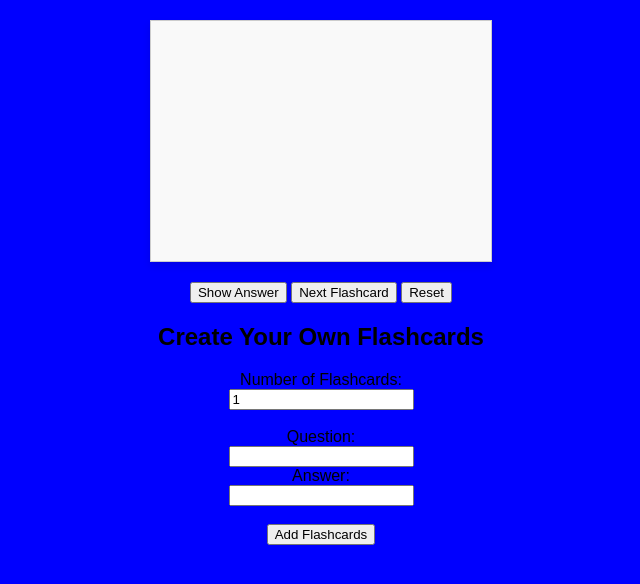
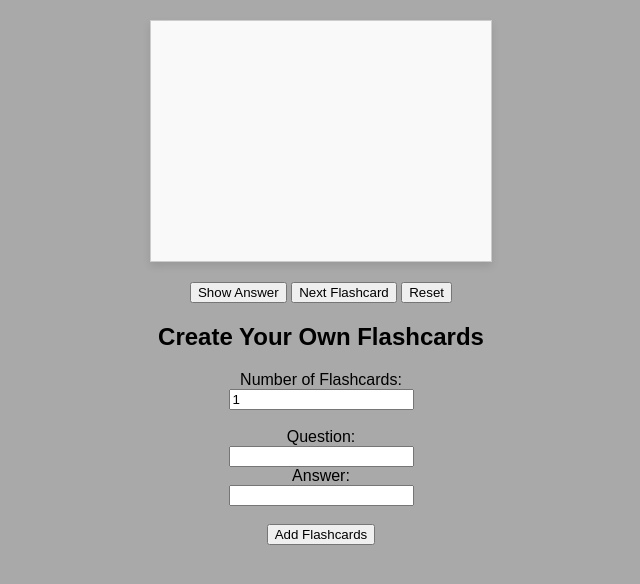
Before and after one commit to apex420/Flashcard, a plain HTML site: page index.html in a window 1280 px wide. Shown: the whole page, without its empty margins (319-959 px from the left). Drawn offline with Linux system fonts and the light colour scheme.

Commit message:
Update index.html

```diff
--- a/index.html
+++ b/index.html
@@ -6,7 +6,7 @@
 <title>Flashcards</title>
 <style>
   body {
-    background-color: blue;
+    background-color: darkgray;
     font-family: Arial, sans-serif;
     text-align: center;
   }
```
